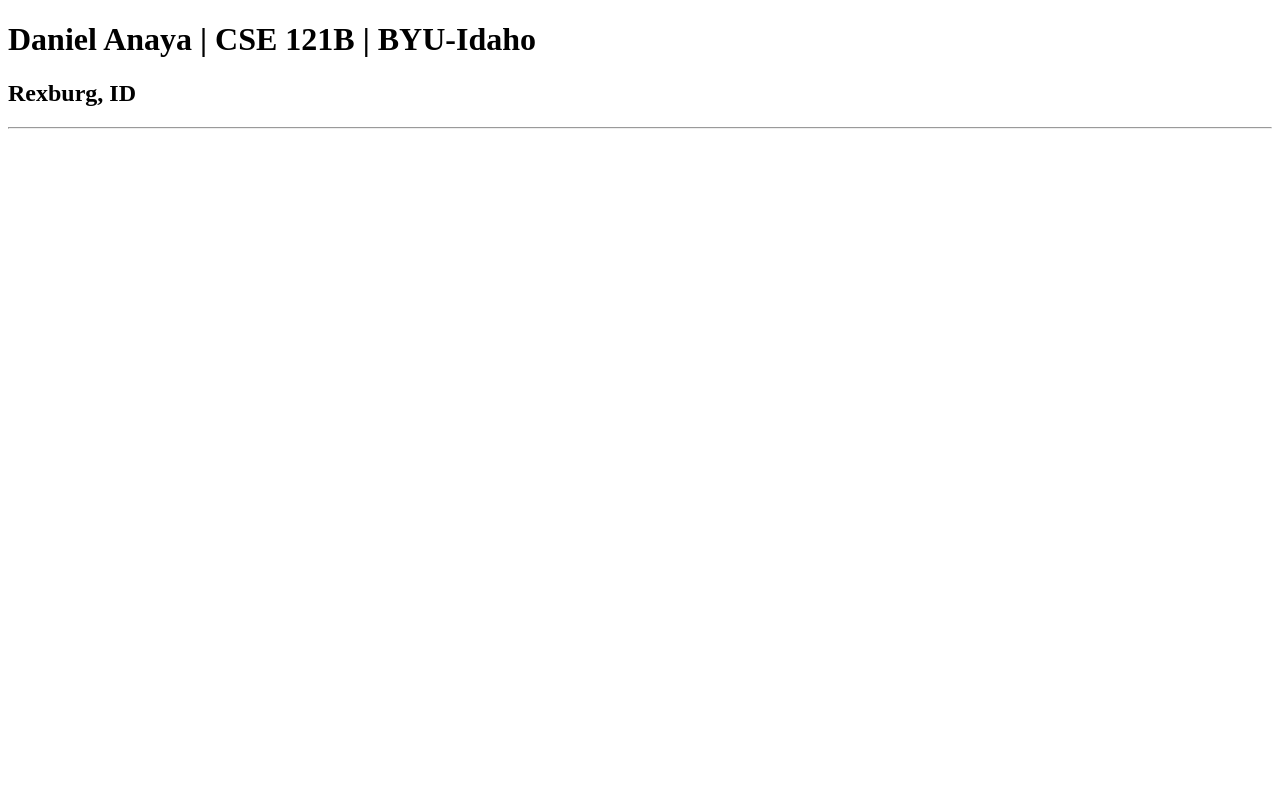
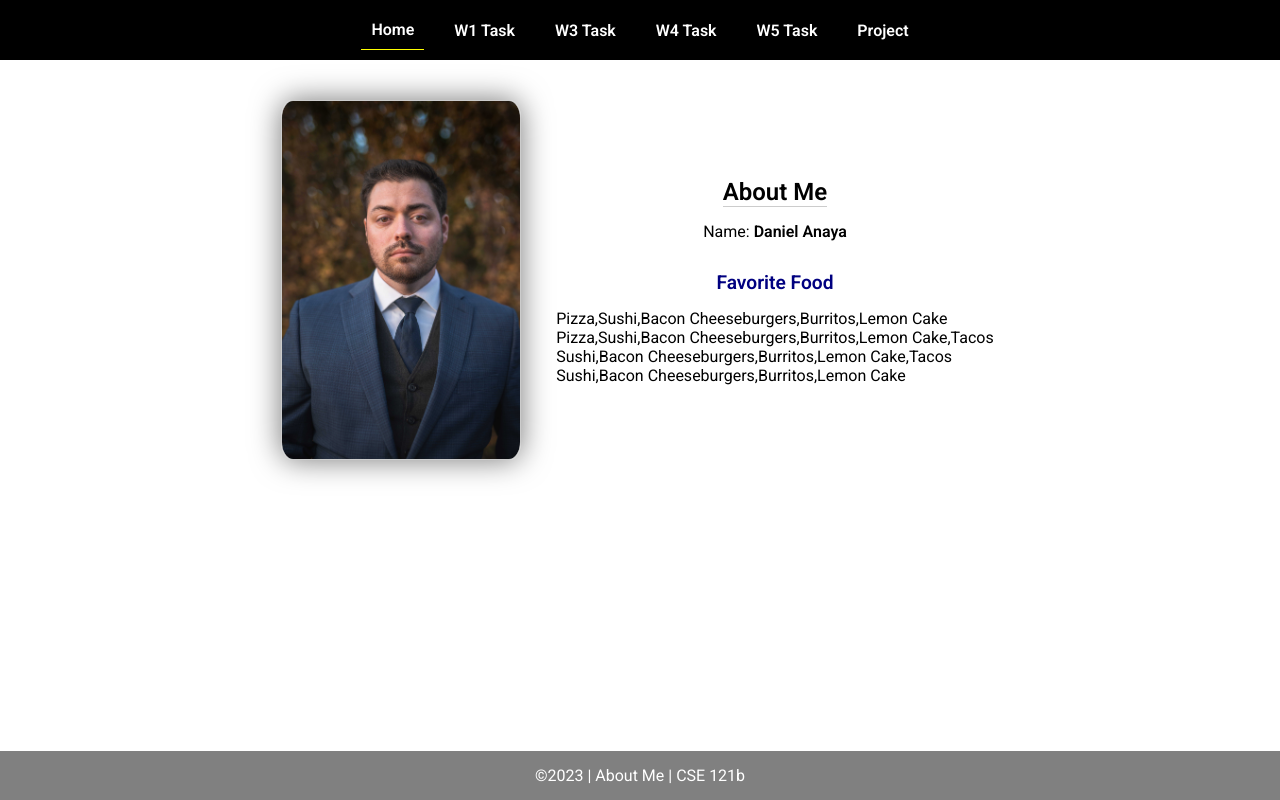
Before and after one commit to Daniel-J-Anaya/cse121b, a plain HTML site: page index.html in a window 1280 px wide. Drawn offline with Linux system fonts and the light colour scheme.

Commit message:
updated with w02 activity

```diff
--- a/index.html
+++ b/index.html
@@ -1,13 +1,45 @@
 <!DOCTYPE html>
 <html lang="en">
+
 <head>
   <meta charset="UTF-8">
   <meta name="viewport" content="width=device-width, initial-scale=1.0">
-  <title>Daniel Anaya | CSE 121B | BYU-Idaho</title>
+  <title>About Me | CSE 121b | W02: Programming Tasks</title>
+  <link rel="preconnect" href="https://fonts.googleapis.com">
+  <link rel="preconnect" href="https://fonts.gstatic.com" crossorigin>
+  <link href="https://fonts.googleapis.com/css2?family=Roboto:wght@400;600&display=swap"
+    rel="stylesheet">
+  <link rel="stylesheet" href="styles/main.css">
 </head>
+
 <body>
-  <h1>Daniel Anaya | CSE 121B | BYU-Idaho</h1>
-  <h2>Rexburg, ID</h2>
-  <hr>
+  <nav>
+    <ul id="menu">
+      <li><a id="toggleMenu">&equiv;</a></li>
+      <li><a href="index.html" class="active">Home</a></li>
+      <li><a href="w01-task.html">W1 Task</a></li>
+      <li><a href="w03-task.html">W3 Task</a></li>
+      <li><a href="w04-task.html">W4 Task</a></li>
+      <li><a href="w05-task.html">W5 Task</a></li>
+      <li><a href="project.html">Project</a></li>
+    </ul>
+  </nav>
+  <main id="home">
+    <picture>
+      <img src="images/placeholder.png" alt="Placeholder Image">
+    </picture>
+    <section>
+      <h1>About Me</h1>
+      <div class="info">Name: <span id="name"></span></div>
+      <h2>Favorite Food</h2>
+      <div class="block" id="food"></div>
+    </section>
+  </main>
+  <footer>
+    &copy;<span id="year"></span> | About Me | CSE 121b
+  </footer>
+  <script src="scripts/main.js"></script>
+  <script src="scripts/w02-task.js"></script>
 </body>
+
 </html>
--- /dev/null
+++ b/scripts/main.js
@@ -0,0 +1,9 @@
+// copyright year
+document.querySelector('#year').textContent = new Date().getFullYear();
+
+// toggle menu in small view
+const toggleMenu = () => {
+    document.querySelector('#menu').classList.toggle('open');
+}
+
+document.querySelector('#toggleMenu').addEventListener('click', toggleMenu);
--- /dev/null
+++ b/scripts/w02-task.js
@@ -0,0 +1,31 @@
+/* W02-Task - Profile Home Page */
+
+/* Step 1 - Setup type tasks - no code required */
+
+/* Step 2 - Variables */
+const fullName = 'Daniel Anaya';
+let currentYear = new Date().getFullYear();
+let profilePicture = 'images/portrait.jpg';
+
+/* Step 3 - Element Variables */
+const nameElement = document.getElementById('name');
+const foodElement = document.getElementById('food');
+const yearElement = document.querySelector('#year');
+const imageElement = document.querySelector('img');
+
+/* Step 4 - Adding Content */
+nameElement.innerHTML = `<strong>${fullName}<strong>`;
+yearElement.textContent = currentYear;
+imageElement.setAttribute('src', profilePicture);
+imageElement.setAttribute('alt', `Profile image of Daniel Anaya`);
+
+/* Step 5 - Array */
+let favoriteFoods = ['Pizza', 'Sushi', 'Bacon Cheeseburgers', 'Burritos', 'Lemon Cake']
+foodElement.innerHTML = favoriteFoods;
+let newFood = 'Tacos';
+favoriteFoods.push(newFood);
+foodElement.innerHTML += `<br>${favoriteFoods}`
+favoriteFoods.shift();
+foodElement.innerHTML += `<br>${favoriteFoods}`
+favoriteFoods.pop();
+foodElement.innerHTML += `<br>${favoriteFoods}`
--- /dev/null
+++ b/styles/main.css
@@ -0,0 +1,157 @@
+/* Universal Selector */
+* {
+    margin: 0;
+    padding: 0;
+    box-sizing: border-box;
+}
+
+/* HTML Selectors */
+body {
+    font-family: 'Roboto', Helvetica, sans-serif;
+}
+
+nav {
+    background-color: black;
+    width: 100%;
+    position: fixed;
+    top: 0;
+}
+
+nav ul {
+    display: flex;
+    flex-direction: column;
+    align-items: center;
+    max-width: fit-content;
+    margin: 0 auto;
+}
+
+nav ul li {
+    flex: 1 1 auto;
+}
+
+nav ul li:first-child {
+    display: block;
+    font-size: 2rem;
+}
+
+nav ul li:first-child a {
+    padding: 1px 10px;
+}
+
+nav ul li {
+    display: none;
+    list-style: none;
+    margin: 10px;
+}
+
+nav ul li a {
+    display: block;
+    padding: 10px;
+    text-decoration: none;
+    font-weight: 600;
+    color: white;
+    text-align: center;
+}
+
+nav ul li a:hover {
+    background-color: #efefef;
+    color: black;
+}
+
+h1, h2 {
+    text-align: center;
+    margin-bottom: 15px;
+
+}
+
+h1 {
+border-bottom: 1px solid #ccc;
+}
+
+h2 {
+    font-size: 1.2rem;
+    color: navy;
+    text-align: center;
+    margin-top: 30px;
+}
+
+main {
+    margin-top: 125px;
+    display: grid;
+    grid-template-columns: 1fr;
+    grid-gap: 20px;
+    align-items: center;
+    justify-content: center;
+}
+
+picture {
+    margin: 0 auto;
+}
+
+picture img {
+    width: 240px;
+    height: auto;
+    border-radius: 5%;
+    border: 1px solid #ccc;
+    box-shadow: 0 0 30px #777;
+}
+
+section {
+    display: flex;
+    flex-direction: column;
+    align-items: center;
+    margin: 10px
+}
+
+label {
+    margin: 15px 0;
+}
+
+footer {
+    background-color: gray;
+    color: white;
+    padding: 15px;
+    text-align: center;
+    width: 100%;
+    position: fixed;
+    bottom: 0;
+}
+
+/* Class Selectors */
+.active {
+    border-bottom: 1px solid yellow;
+}
+
+.open li {
+    display: block;
+}
+
+.block {
+    display: block;
+}
+
+/* ID Selectors */
+
+/* Media Queries */
+@media only screen and (min-width: 32.5em) {
+    nav ul {
+        flex-direction: row;
+    }
+
+    nav ul li:first-child {
+        display: none;
+    }
+
+    nav ul li {
+        display: block;
+    }
+
+    main {
+        margin: 100px auto 20px;
+        grid-template-columns: 250px 1fr;
+        max-width: -moz-fit-content;
+        max-width: fit-content;
+
+    }
+
+}
```
Also changed, not shown: index-old.html (added, +13 -0 lines), images/placeholder.png (added), images/portrait.jpg (added), scripts/w01-task.js (renamed from w01/w01-task.js), w01-task.html (renamed from w01/w01-task.html).
